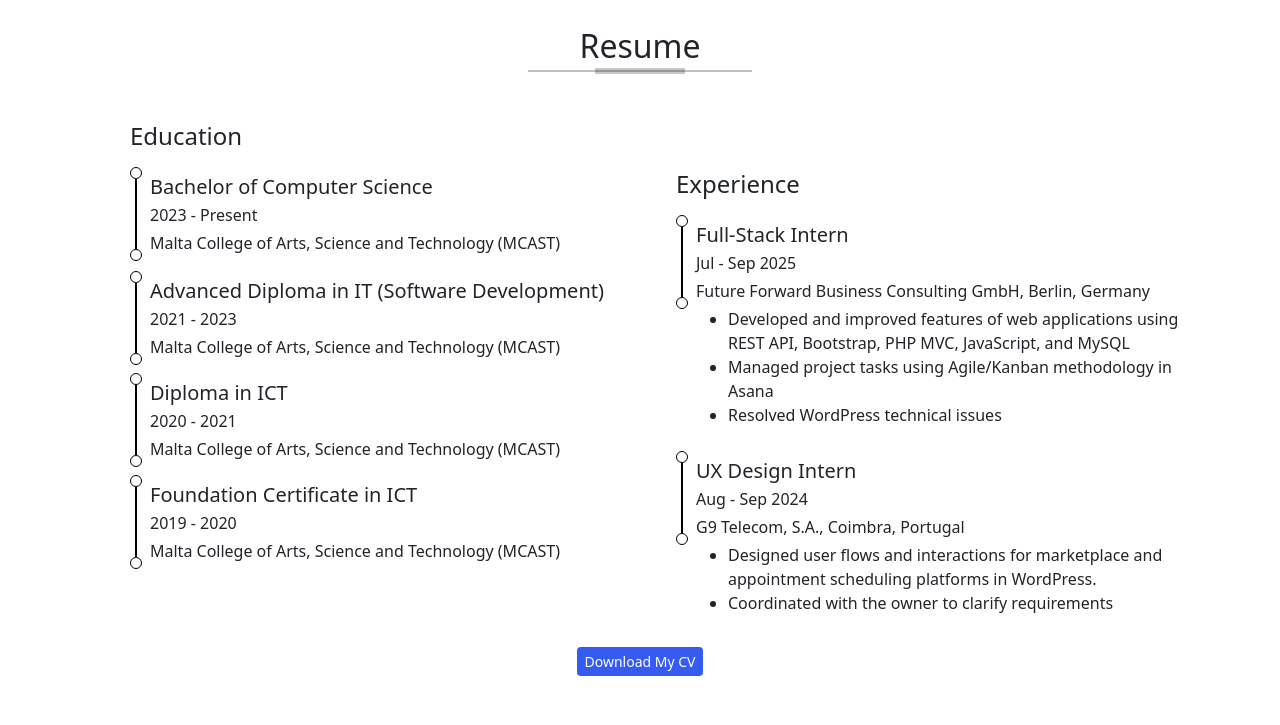
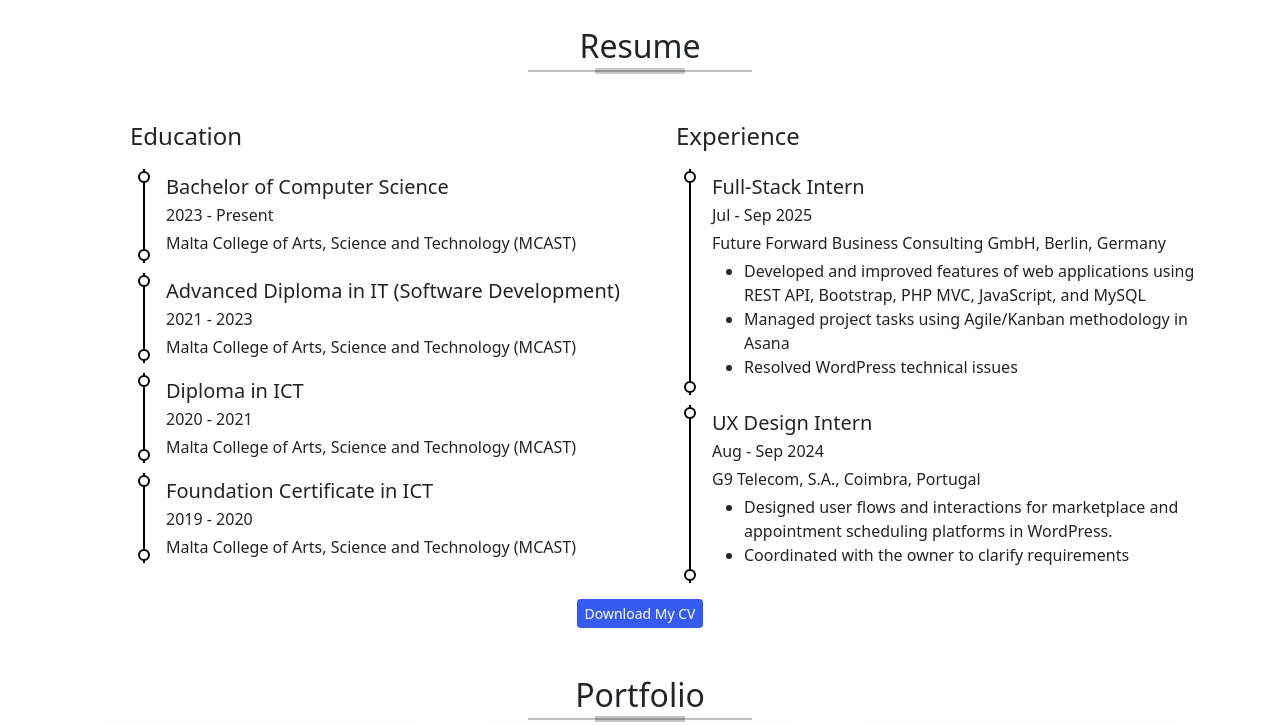
Before and after one commit to ZamirLucky/samirluckycreates, a plain HTML site: page index.html in a window 1280 px wide. Shown: the part 1560-2285 px from the top of the page. Drawn offline with nearby package versions, Linux system fonts and the light colour scheme; a script that the page names is missing.

Commit message:
Fix timeline rail styling: adjust vertical lines and circles

```diff
--- a/css/main.css
+++ b/css/main.css
@@ -214,7 +214,7 @@ hr.tick-hr{
 }
 
 /* Resume Styling */
-.vertical {
+/* .vertical {
     display: flex;
     flex-direction: column;
     align-items: center;
@@ -230,11 +230,55 @@ hr.tick-hr{
     width: 2px;
     height: 70px;
     background-color: rgb(0, 0, 0);
-}
+}*/
 .btn-secondary{
     background-color: rgb(54, 91, 240);
     border: none;
 }
+ /* === timeline rail  === */
+#resume .d-flex.mt-2 {
+  position: relative;
+}
+
+#resume .vertical {
+  position: relative;
+  width: 28px;
+  min-width: 28px;
+  margin-top: 2px;
+}
+
+/* the vertical line that spans the item’s full height */
+#resume .vertical .line {
+  position: absolute;
+  top: 0;
+  bottom: 0;
+  left: 50%;
+  transform: translateX(-50%);
+  width: 2px;
+  background: #000;
+  z-index: 0;
+}
+
+/* the dots */
+#resume .vertical .circle {
+  position: absolute;
+  left: 50%;
+  transform: translate(-50%, -50%);
+  width: 12px;
+  height: 12px;
+  border: 2px solid #000;
+  border-radius: 50%;
+  background: #fff;
+  z-index: 1;
+}
+
+/* place first dot at the top and last at the bottom of the item */
+#resume .vertical .circle:first-child { top: 8px; }
+#resume .vertical .circle:last-child  { bottom: 8px; transform: translate(-50%, 50%); }
+
+/* optional: tighten vertical spacing between entries so lines appear continuous */
+/*#resume .row .col-12 + .col-12 .d-flex.mt-2 { margin-top: 100px; }/*
+
 
 /* Portfolio Styling */
 /* Card Styling */
--- a/index.html
+++ b/index.html
@@ -262,8 +262,8 @@
               </div>
             </div>
           </div>
-          <div class="col-md-12 col-lg-6 mt-lg-0 mt-4">
-            <h4 class="mt-lg-5">Experience</h4>
+          <div class="col-md-12 col-lg-6">
+            <h4>Experience</h4>
             <div class="row">
               <div class="col-12">
                 <div class="d-flex mt-2">
@@ -276,7 +276,7 @@
                     <h5 class="mb-1">Full-Stack Intern</h5>
                     <p class="mb-1">Jul - Sep 2025</p>
                     <p class="mb-1">Future Forward Business Consulting GmbH, Berlin, Germany</p>
-                    <ul>
+                    <ul sty>
                       <li>Developed and improved features of web applications using REST API, Bootstrap, PHP MVC, JavaScript, and MySQL</li>
                       <li>Managed project tasks using Agile/Kanban methodology in Asana</li>
                       <li>Resolved WordPress technical issues</li>
--- a/js/main.js
+++ b/js/main.js
@@ -1,7 +1,7 @@
 
 // Initialize the Typed.js library for typing animation
 var typed = new Typed('#element', {
-  strings: ['Software Engineer', 'Frontend Developer', 'Backend Developer', 'Full Stack Developer', 'Application Developer', 'growing AI/ML Developer'],
+  strings: ['Software Engineer', 'Frontend Developer', 'Backend Developer', 'Full Stack Developer', 'Application Developer', 'AI/ML Developer'],
   typeSpeed: 200,
   backSpeed: 200,
   backDelay: 2000,
```
